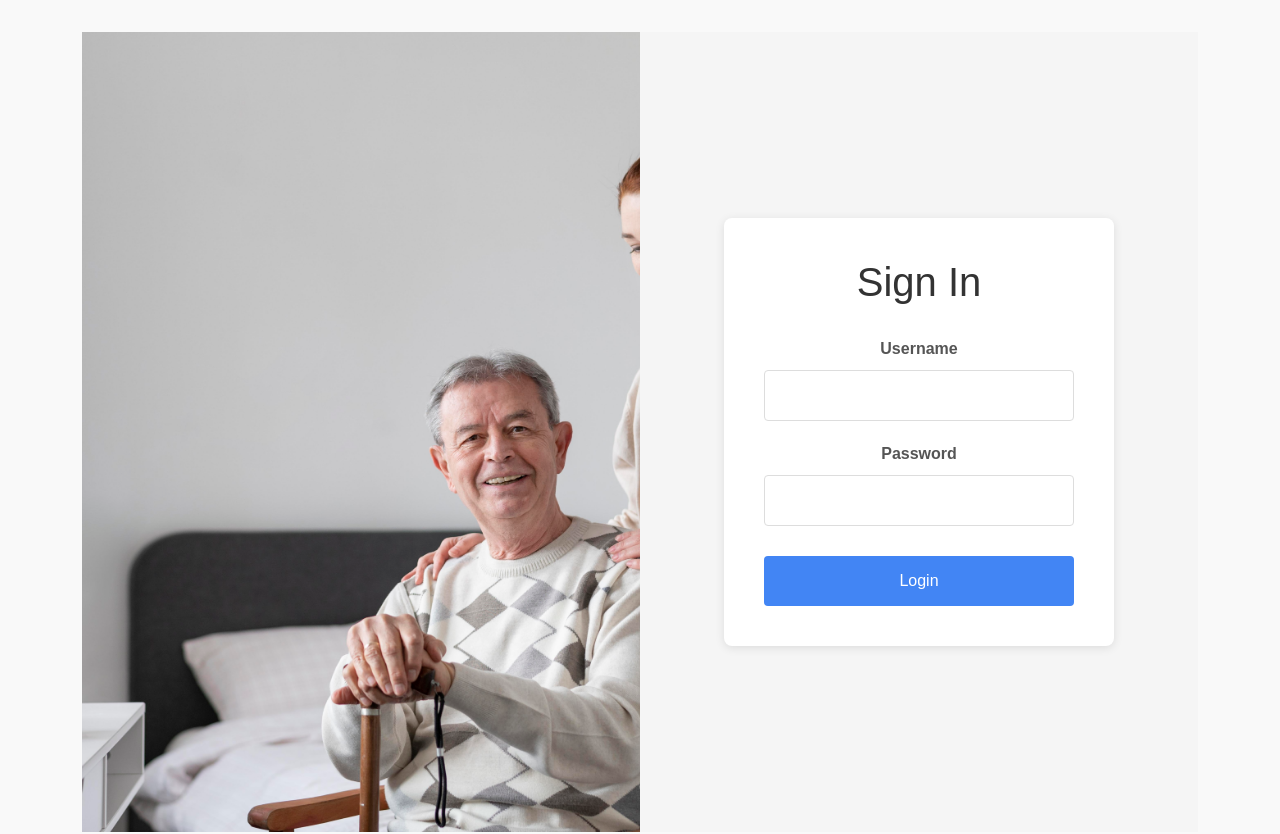
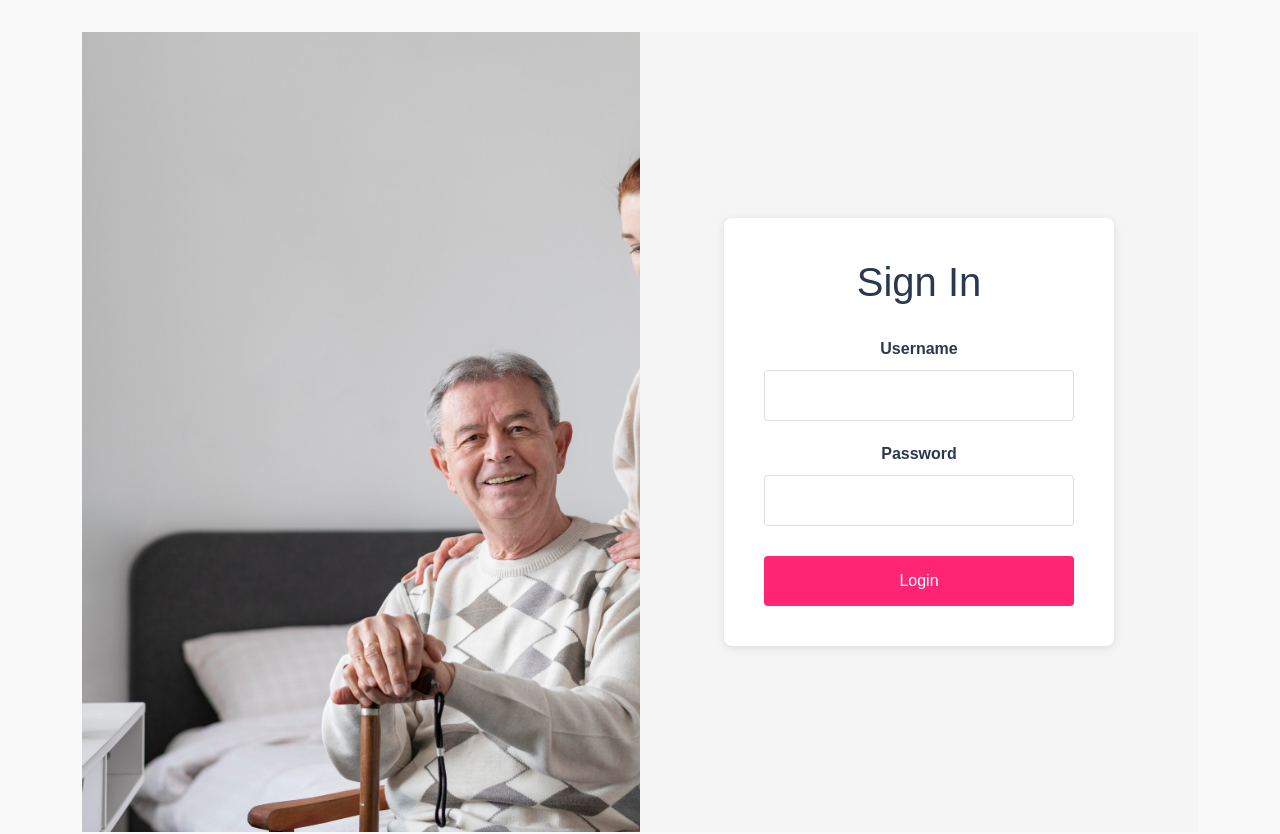
Before and after one commit to Takeruso/projectA, a Vue app in the folder frontend/: page / in a window 1280 px wide. Shown: the top 834 px of the page. Built offline with nearby package versions, Linux system fonts and the light colour scheme; no server answers.

Commit message:
login design update

```diff
--- a/frontend/src/assets/styles/variables.css
+++ b/frontend/src/assets/styles/variables.css
@@ -1,6 +1,7 @@
 :root {
   --primary: #ff2474;
   --primary-light: #ff5d98;
+  --primary-dark: #c4004e;
   --secondary: #f4b942;
   --dark: #2a3950;
   --light: #f9f9f9;
--- a/frontend/src/views/Login.vue
+++ b/frontend/src/views/Login.vue
@@ -83,7 +83,7 @@ const handleLogin = () => {
 h1 {
   text-align: center;
   margin-bottom: 30px;
-  color: #333;
+  color: var(--dark);
 }
 
 .form-group {
@@ -94,7 +94,7 @@ label {
   display: block;
   margin-bottom: 8px;
   font-weight: bold;
-  color: #555;
+  color: var(--dark);
 }
 
 input {
@@ -108,7 +108,7 @@ input {
 button {
   width: 100%;
   padding: 12px;
-  background-color: #4285f4;
+  background-color: var(--primary);
   color: white;
   border: none;
   border-radius: 4px;
@@ -118,6 +118,6 @@ button {
 }
 
 button:hover {
-  background-color: #3367d6;
+  background-color: var(--primary-dark);
 }
 </style>
```
